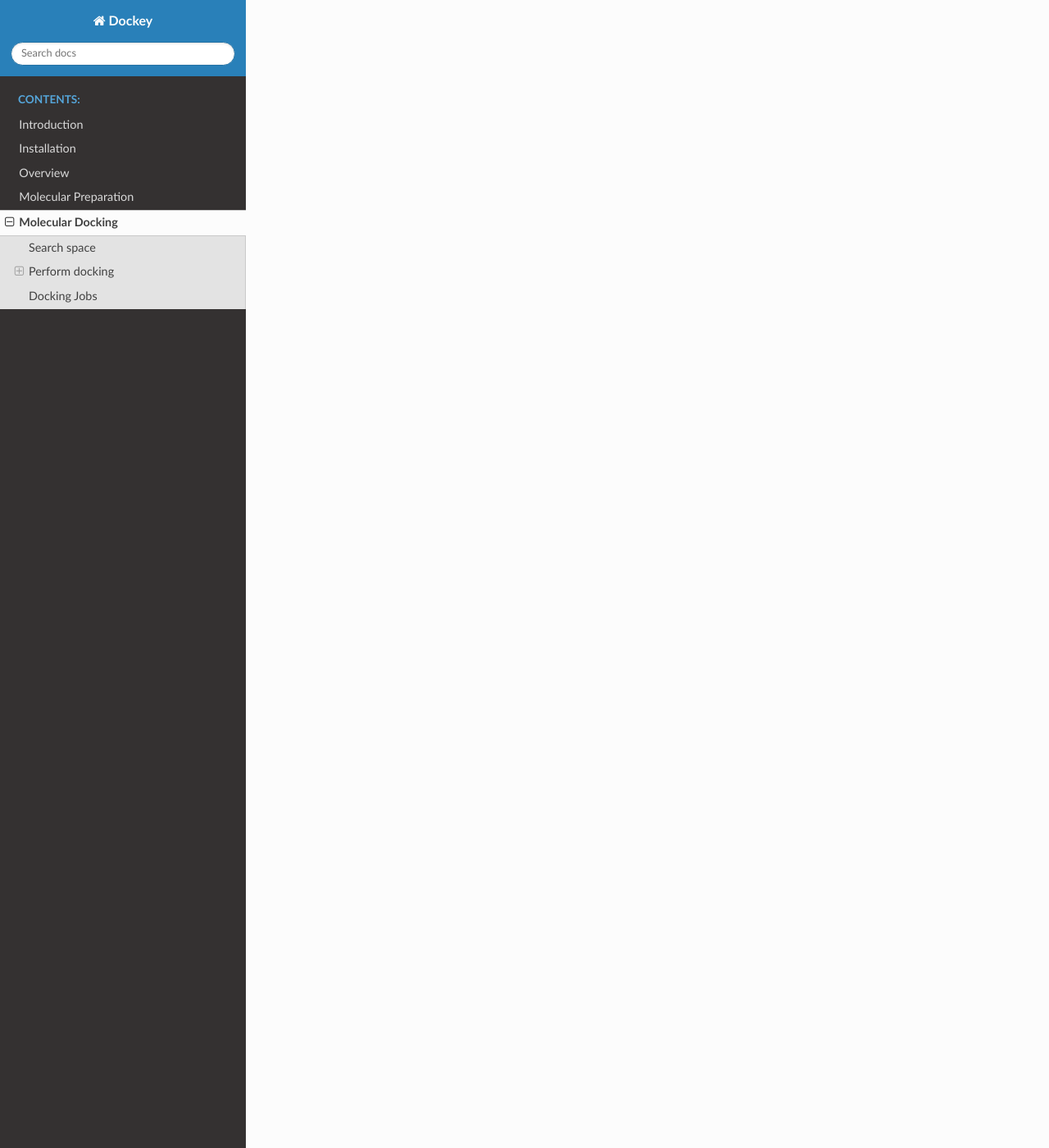
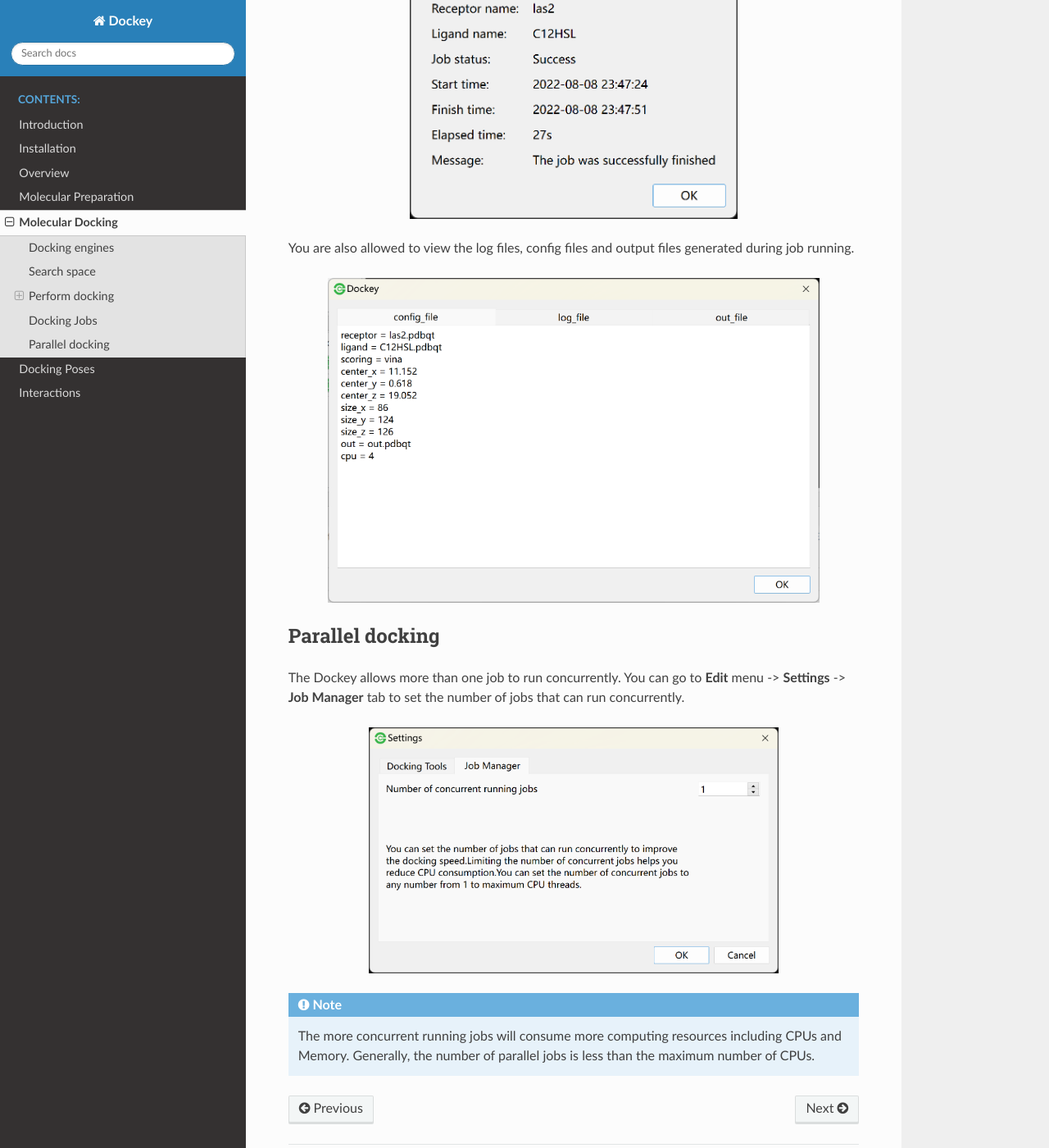
Before and after one commit to lmdu/dockey, a Sphinx documentation site: the page built from docs/source/docking.rst, in a window 1280 px wide and 1400 px high, scrolled down 7214 px. Shown: the whole window at 82% size. Built offline with Sphinx 7.4.7 and the Read the Docs theme 2.0.0, drawn with Linux system fonts in a browser that asks for light colours; some of the changed text lies outside the part shown.

Commit message:
update docs

```diff
--- a/docs/source/docking.rst
+++ b/docs/source/docking.rst
@@ -1,5 +1,16 @@
 Molecular Docking
 =================
+
+Docking engines
+---------------
+
+Firstly, you should specify the location of docking engines to ensure that the Dockey can invoke the docking engines.
+
+Go to **Edit** menu -> **Settings** -> **Docking Tools** tab to open the docking engine setting dialog in where you can select the path of docking engines.
+
+.. rst-class:: wy-text-center
+
+	|docker|
 
 Search space
 ------------
@@ -115,9 +126,33 @@
 
 In job table, you can view the status and progress of each docking job. The status includes pending, running, success and failure.
 
+You are allowed to view the start time and end time of job by using **View Details** in job table right-click menu.
+
+.. rst-class:: wy-text-center
+
+	|jobdt|
+
+You are also allowed to view the log files, config files and output files generated during job running.
+
+.. rst-class:: wy-text-center
+
+	|joblog|
+
+Parallel docking
+----------------
+
+The Dockey allows more than one job to run concurrently. You can go to **Edit** menu -> **Settings** -> **Job Manager** tab to set the number of jobs that can run concurrently.
+
+.. rst-class:: wy-text-center
+
+	|jobmg|
+
+.. note::
+
+	The more concurrent running jobs will consume more computing resources including CPUs and Memory. Generally, the number of parallel jobs is less than the maximum number of CPUs.
 
 .. |grid| image:: _static/grid.png
-	:width: 500
+	:width: 600
 .. |taskdlg| image:: _static/taskdlg.png
 	:width: 500
 .. |ad1| image:: _static/ad1.png
@@ -138,3 +173,11 @@
 	:width: 500
 .. |jobtb| image:: _static/jobtb.png
 	:width: 400
+.. |jobdt| image:: _static/jobdt.png
+	:width: 400
+.. |joblog| image:: _static/joblog.png
+	:width: 600
+.. |docker| image:: _static/docker.png
+	:width: 500
+.. |jobmg| image:: _static/jobmg.png
+	:width: 500
--- a/docs/source/index.rst
+++ b/docs/source/index.rst
@@ -28,6 +28,8 @@
    overview
    prepare
    docking
+   pose
+   interaction
 
 .. |logo| image:: _static/logo.svg
    :width: 150
--- /dev/null
+++ b/docs/source/interaction.rst
@@ -0,0 +1,2 @@
+Interactions
+============
```
Also changed, not shown: docs/source/pose.rst (added, +82 -0 lines), docs/source/_static/bestpose.png (added), docs/source/_static/docker.png (added), docs/source/_static/jobdt.png (added), docs/source/_static/joblog.png (added), docs/source/_static/jobmg.png (added), docs/source/_static/jobpose.png (added), docs/source/_static/posemenu.png (added), docs/source/_static/poseview.png (added).
